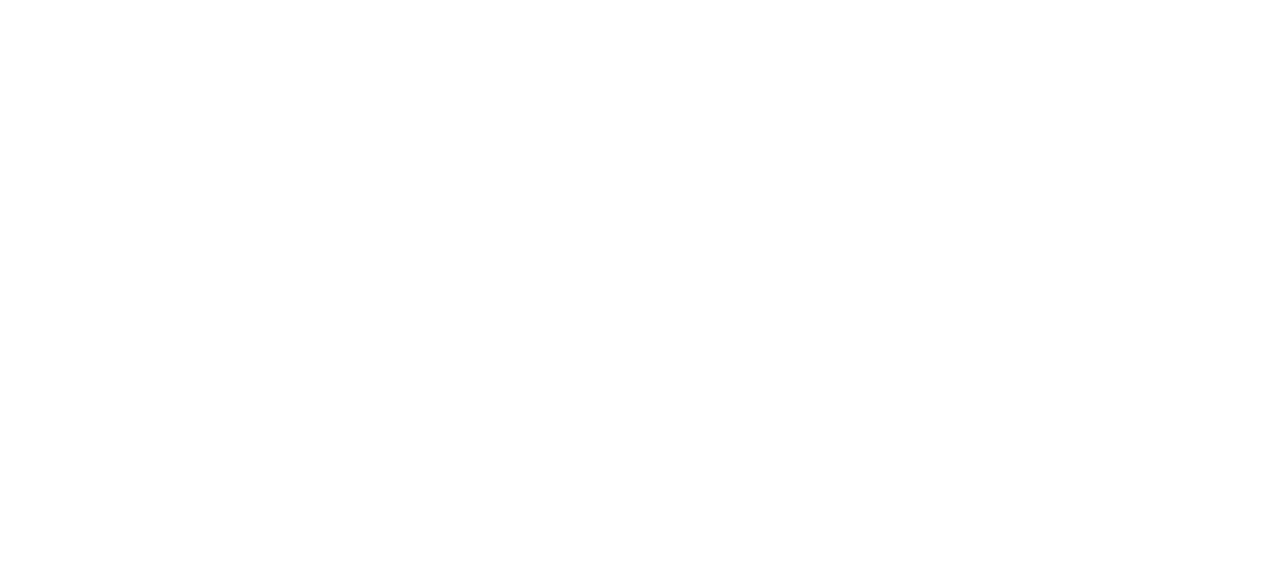
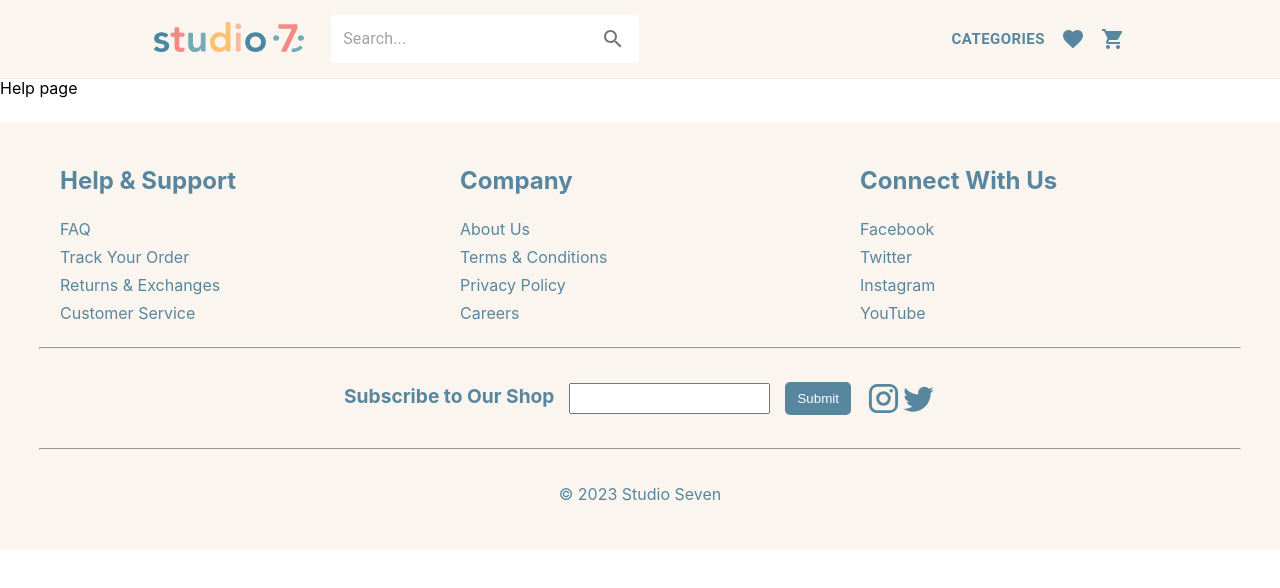
Before and after one commit to jyothirmai5/Studio-Seven, a React (Create React App) app: page /help in a window 1280 px wide. Before the commit this address had no page. Shown: the top 588 px of the page. Built offline with nearby package versions, Linux system fonts and the light colour scheme.

Commit message:
created help page

```diff
--- a/src/App/App.js
+++ b/src/App/App.js
@@ -7,6 +7,7 @@
 import Favourites from '../Favourites/Favourites';
 import Cart from '../Cart/Cart';
 import { Store } from '../Context';
+import HelpPage from '../HelpPage/HelpPage';
 
 function App() {
   const [cartItems, setCartItems] = useState([]);
@@ -27,6 +28,7 @@
         <Route path="/:category/products/:id" element={<Store.Provider value={{ setCartItems, setFavouriteItems, favouriteItems, cartItems }}><ProductDetails /></Store.Provider>} />
         <Route path="/favourites" element={<Store.Provider value={{ favouriteItems, cartItems }}><Favourites /></Store.Provider>} />
         <Route path="/cart" element={<Store.Provider value={{ cartItems, setCartItems, totalPrice, favouriteItems }}><Cart /></Store.Provider>} />
+        <Route path="/help" element={<HelpPage></HelpPage>} />
       </Routes>
     </Router>
   );
--- a/src/Footer/Footer.js
+++ b/src/Footer/Footer.js
@@ -3,15 +3,18 @@
 import InstagramIcon from "@mui/icons-material/Instagram";
 import { IconButton } from "@mui/material";
 import TwitterIcon from "@mui/icons-material/Twitter";
+import { useNavigate } from "react-router-dom";
 
 function Footer() {
+  const navigate = useNavigate();
+
   return (
     <footer className="footer">
       <div className="footer-content">
         <div className="footer-section">
           <h3>Help & Support</h3>
           <ul>
-            <li>FAQ</li>
+            <li onClick={() => navigate("/help")}>FAQ</li>
             <li>Track Your Order</li>
             <li>Returns & Exchanges</li>
             <li>Customer Service</li>
--- /dev/null
+++ b/src/HelpPage/HelpPage.js
@@ -0,0 +1,11 @@
+import Layout from "../Layout/Layout";
+
+function HelpPage() {
+  return (
+    <Layout>
+      <div>Help page</div>
+    </Layout>
+  );
+}
+
+export default HelpPage;
```
Also changed, not shown: src/HelpPage/HelpPage.css (added).
